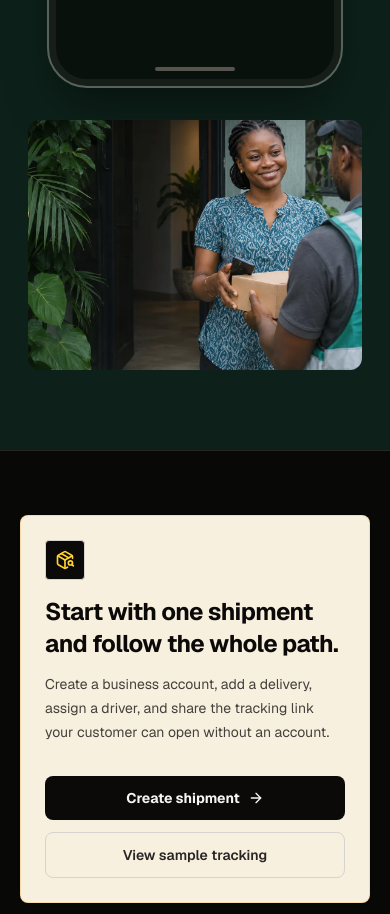
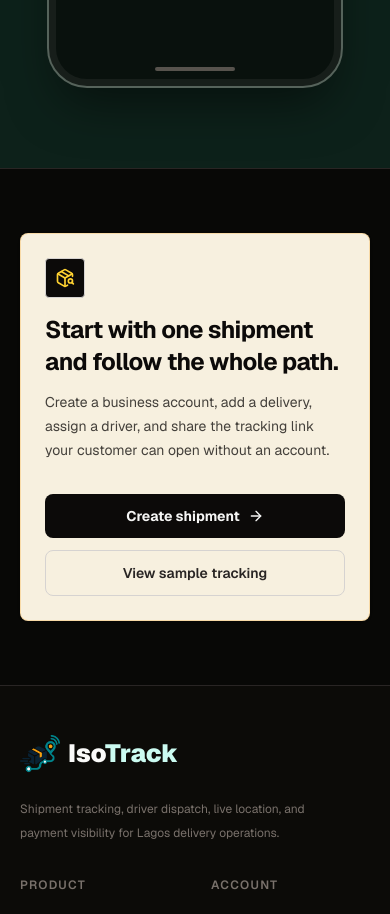
Before and after one commit to Ikenna-Lucky/IsoTrack, a Next.js app: page / in a window 390 px wide. Shown: the part 7040-7954 px from the top of the page. Built offline with nearby package versions, Linux system fonts and the light colour scheme; no server answers.

Commit message:
Simplify customer tracking layout on mobile

```diff
--- a/src/components/landing/customer-tracking.tsx
+++ b/src/components/landing/customer-tracking.tsx
@@ -313,15 +313,6 @@ export function CustomerTracking() {
           <div className="relative z-10 sm:absolute sm:bottom-0 sm:left-0 sm:w-[296px]">
             <TrackingPhone />
           </div>
-          <div className="relative mt-8 aspect-[4/3] overflow-hidden rounded-lg sm:hidden">
-            <Image
-              src="/images/customer-handover.webp"
-              alt="A customer receiving a parcel from a delivery driver at her doorway"
-              fill
-              sizes="100vw"
-              className="object-cover object-[65%_35%]"
-            />
-          </div>
         </div>
       </div>
     </section>
```
